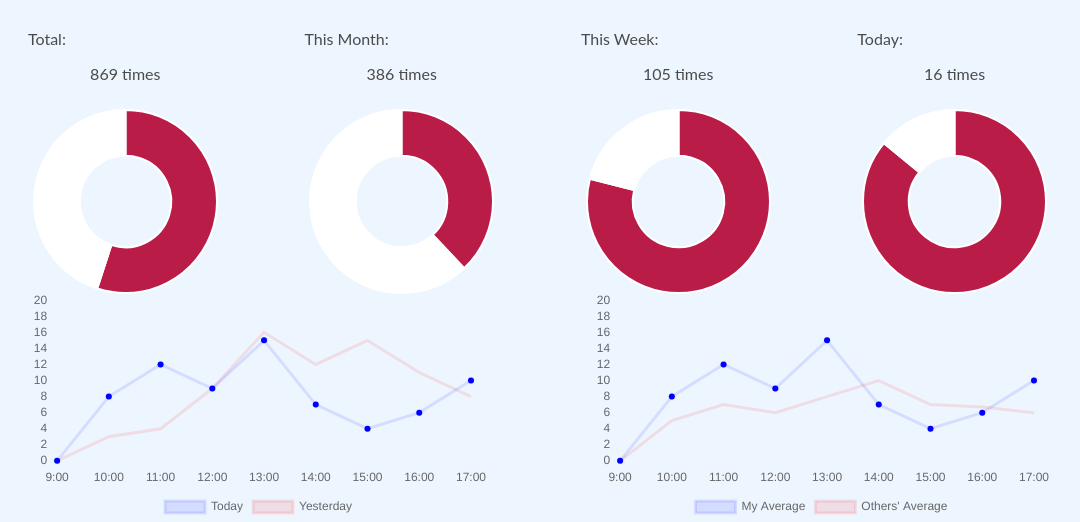
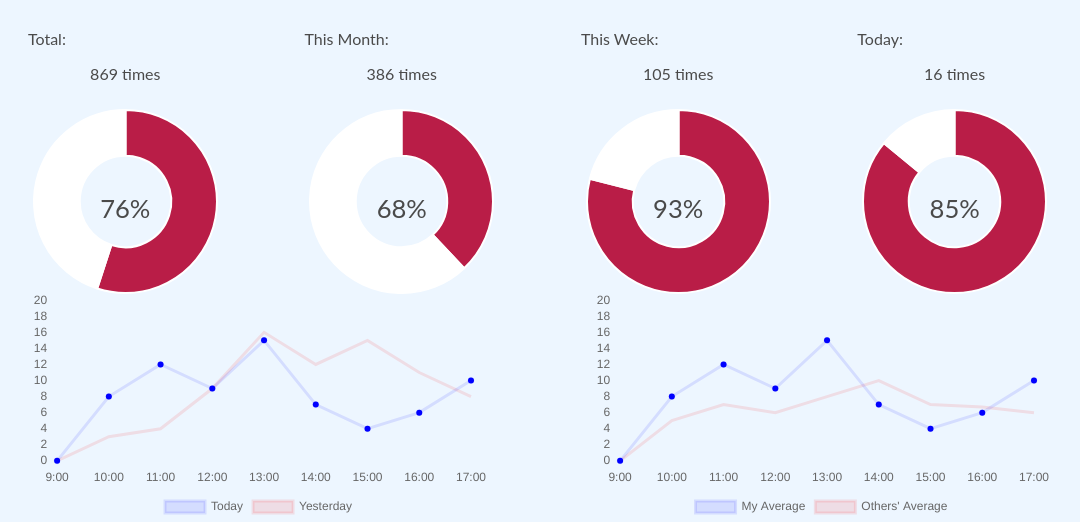
Before and after one commit to junjie-chan/Handwashing-Monitor-Dashboard, a CodeIgniter 4 app: the page made by app/Views/dashboard.php in a window 1280 px wide. Shown: the part 173-695 px from the top of the page, without its empty margins (100-1180 px from the left). Run offline with PHP 8.4 and a stand-in for CodeIgniter, Linux system fonts and the light colour scheme; the template is opened without the code that fills it, so the values that code supplies are empty; some libraries are stand-ins or nearby versions.

Commit message:
LAZYCC-63 Add percentages to show the completeness. (Work in iPad Air size)

```diff
--- a/app/Views/dashboard.php
+++ b/app/Views/dashboard.php
@@ -52,6 +52,24 @@
         </div>
     </div>
 
+    <div id="percentages">
+        <div>
+            <p>76%</p>
+        </div>
+
+        <div>
+            <p>68%</p>
+        </div>
+
+        <div>
+            <p>93%</p>
+        </div>
+        <div>
+
+            <p>85%</p>
+        </div>
+    </div>
+
     <div id="lines_container">
         <div class="line_container">
             <canvas id="individual_yesterday" style="width:100%;max-width:600px"></canvas>
--- a/public/css/dashboard .css
+++ b/public/css/dashboard .css
@@ -35,6 +35,24 @@ body {
     margin-right: 0;
 }
 
+/* Donut Chart Percentages Settings */
+#percentages {
+    width: 80%;
+    z-index: 2;
+    display: flex;
+    position: absolute;
+    margin-top: -3%;
+    font-size: 1.6em;
+}
+#percentages div {
+    width: 19%;
+    margin-right: 8%;
+    text-align: center;
+}
+#percentages div:last-of-type {
+    margin-right: 0%;
+}
+
 /* Line Charts' Settings */
 #lines_container {
     width: 80%;
```
